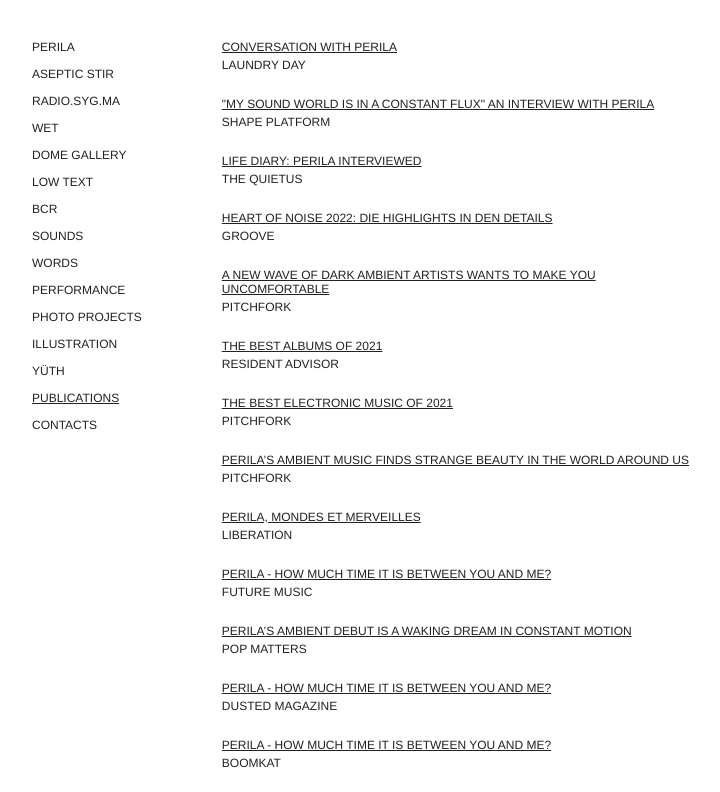
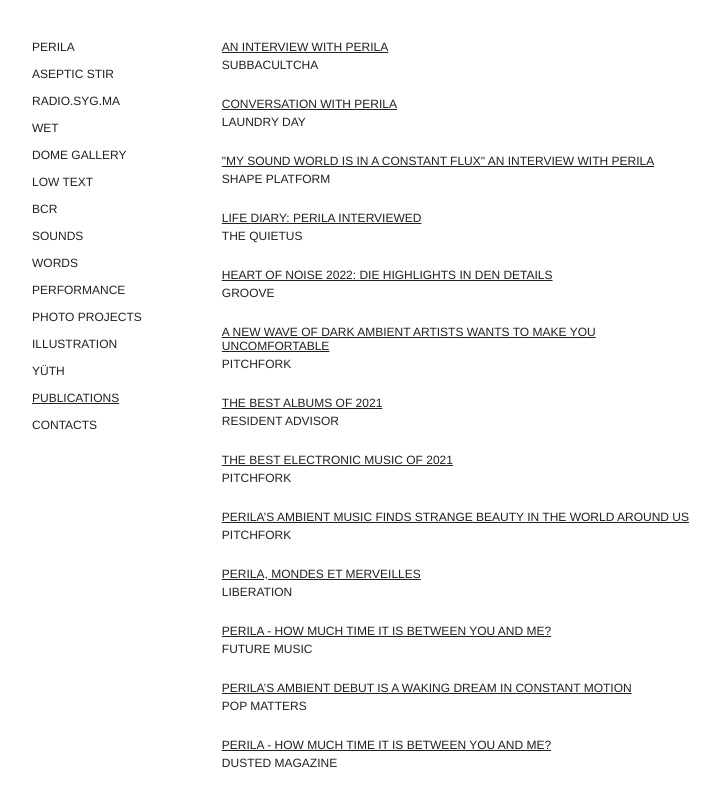
Before and after one commit to perila/perila.github.io, a plain HTML site: page publications/index.html in a window 1280 px wide. Shown: the top 792 px of the page, without its empty margins (8-728 px from the left). Drawn offline with Linux system fonts and the light colour scheme.

Commit message:
interview

```diff
--- a/publications/index.html
+++ b/publications/index.html
@@ -109,6 +109,13 @@
          <div class="right">
         <div class="right-content">
           <!-- контент -->
+
+          <div class="item">
+            <a target="_blank" href="https://subbacultcha.nl/2023/05/05/an-interview-with-perila/">
+              An Interview with Perila
+               </a>
+            <span>Subbacultcha</span>
+          </div>
 
           <div class="item">
             <a target="_blank" href="https://laundryday.net/blogs/journal/soundscapes-volume-2-a-conversation-with-perila/">
```
